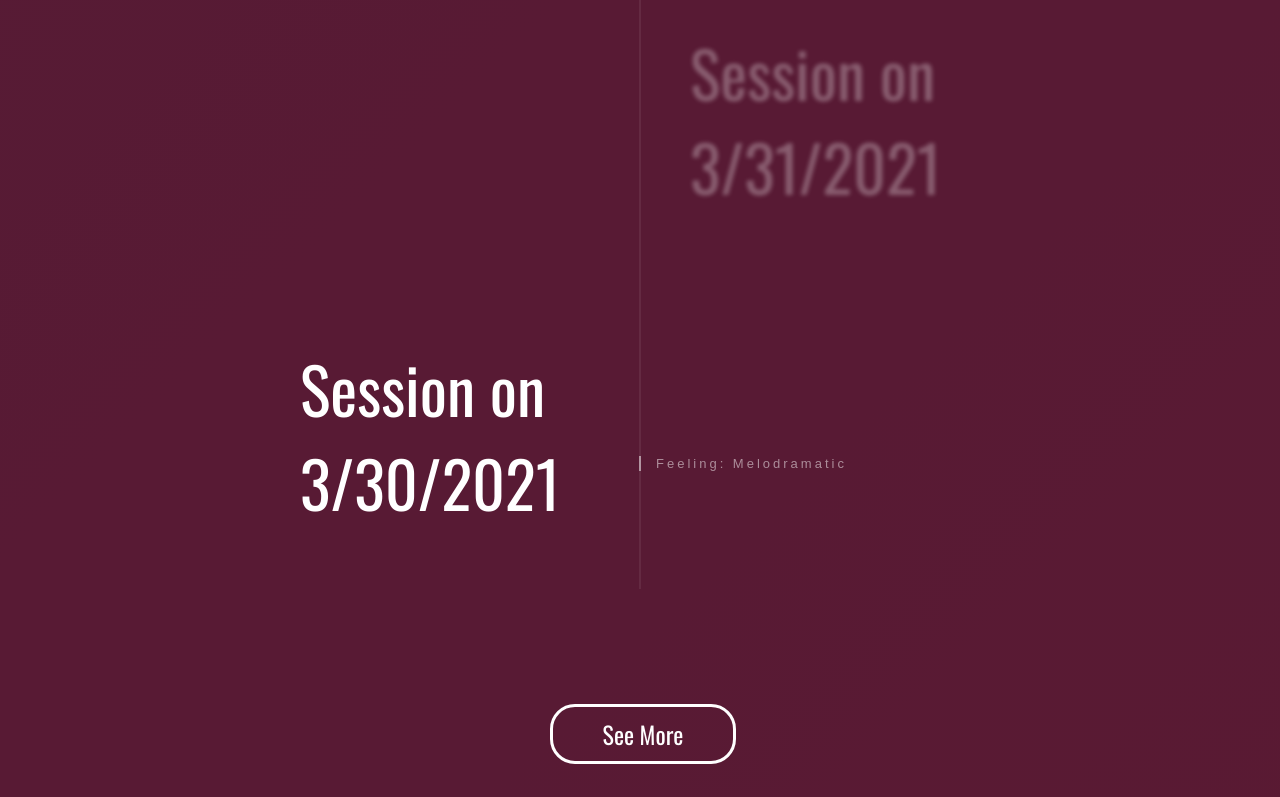
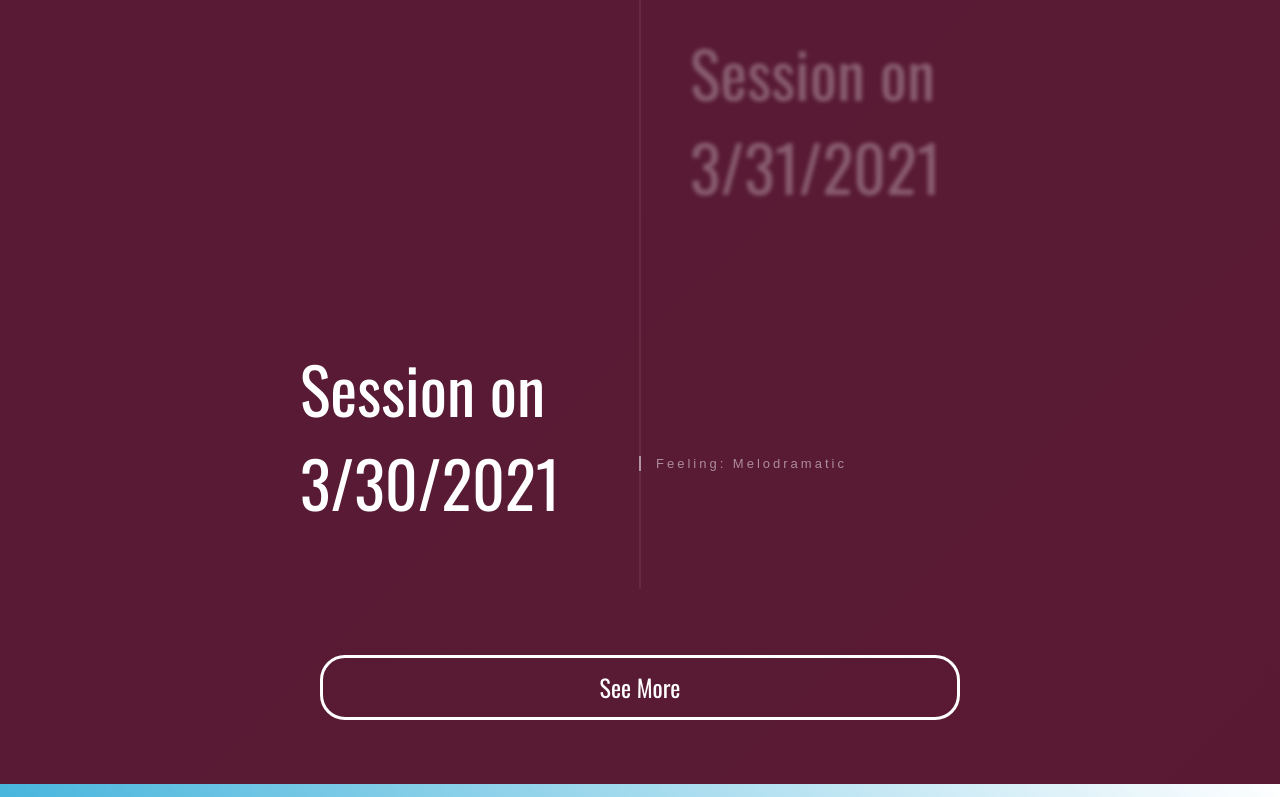
Before and after one commit to ashnasood/Menon-Labs-Ethi-Spotify-Mental-Health-Analysis, a plain HTML site: page Frontend/spotifyApp.html in a window 1280 px wide. Shown: the part 2000-2797 px from the top of the page. Drawn offline with nearby package versions, Linux system fonts and the light colour scheme.

Commit message:
added button styles

```diff
--- a/Frontend/spotifyApp.html
+++ b/Frontend/spotifyApp.html
@@ -10,6 +10,7 @@
     <link rel="stylesheet" href="timelineStyles.css">
     <link rel="stylesheet" href="modalStyles.css">
     <link rel="stylesheet" href="aboutSection.css">
+    <link rel="stylesheet" href="accordion.css">
     <!-- britechart howto
     <link rel="stylesheet" href="https://cdn.jsdelivr.net/npm/britecharts/dist/css/britecharts.min.css" type="text/css" />
     --->
@@ -73,7 +74,7 @@
     </div>
   </div>
   <div class = "timeline-container">
-    <A HREF = "startingpage.html" class = "seeMoreBtn"> See More </A>
+    <button onclick= "console.log('hello')" class="seeMoreBtn"> See More </button>
   </div>
 </div>
 
--- a/Frontend/spotifyAppStyles.css
+++ b/Frontend/spotifyAppStyles.css
@@ -66,23 +66,39 @@ body {
 }
 
 .seeMoreBtn {
-  position: relative;
-  border-radius: 25px;
-  display: block;
+  position: absolute;
   background-color: inherit;
+  color: white;
+  cursor: pointer;
+  padding: 0.9%;
+  bottom: 40%;
+  width: 50%;
+  text-align: center;
   border: solid;
   border-color: white;
+  outline: none;
+  transition: 0.4s;
+  font-size: 1.5em;
+  font-family: 'Oswald', sans-serif;
+  left: 25%;
+  border-radius: 25px;
+}
+
+.seeMoreBtn:hover {
+  position: absolute;
+  background: linear-gradient(-45deg, #ee7752, #e73c7e, #23a6d5, #23d5ab);
+  animation: gradient 15s ease infinite;
+  bottom: 35%;
+  background-size: 5000% 5000%;
+}
+
+.seeMoreBtn:after {
+  position: relative;
   color: white;
-  padding: 0.7% 2%;
-  text-align: center;
-  text-decoration: none;
-  display: inline-block;
-  font-family: 'Oswald', sans-serif;
-  width: 10%;
-  top: 10%;
-  font-size: 1.5em;
-  left: 43%;
-  transition: 0.4s
+  font-weight: bold;
+  float: right;
+  margin-left: 5px;
+  border-radius: 25px;
 }
 
 ::-webkit-scrollbar {
```
Also changed, not shown: 1 other file.
